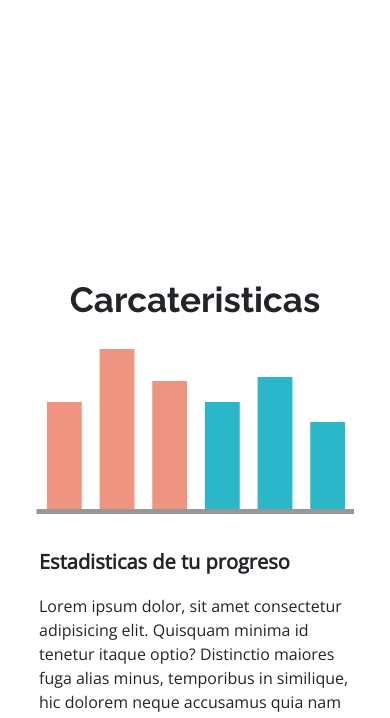
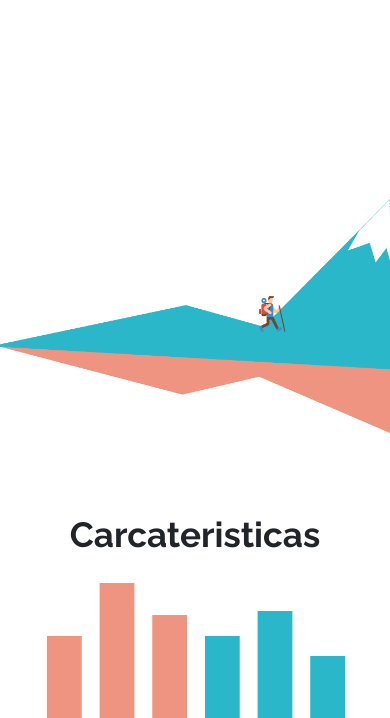
Before and after one commit to Tomas-Celoira/prueba-css-avanzado, a plain HTML site: page index.html in a window 390 px wide. Shown: the part 459-1177 px from the top of the page. Drawn offline with nearby package versions, Linux system fonts and the light colour scheme.

Commit message:
Version 4

```diff
--- a/assets/sass/components/_buttons.scss
+++ b/assets/sass/components/_buttons.scss
@@ -37,6 +37,7 @@
     border-style: none;
     background-color: $ball-blue;
     color: $white;
+    width: auto;
     padding: 0.5em 4em;
     margin: 5%;
 
@@ -46,5 +47,7 @@
 
     &:focus {
         background-color: $lavender-gray;
+        border-style: none;
+        border-width: 0em;
     }
 }
--- a/assets/sass/layout/_header.scss
+++ b/assets/sass/layout/_header.scss
@@ -1,10 +1,18 @@
 @media (max-width: 1920px){
+    .main-bg{
+        width: 100%;
+        height: auto;
+        position: absolute;
+        z-index: -1;
+    }
+
     .img{
         width: 100%;
         height: auto;
         position: absolute;
         z-index: -1;
     }
+
     .main__div{
         height: 115vh;
     }
@@ -27,12 +35,22 @@
 }
 
 @media (max-width: 768px){
+    .main-bg{
+        width: 100%;
+        height: auto;
+        position: absolute;
+        z-index: -1;
+        position: relative;
+        top: -30%;
+    }
+
     .img{
         width: 100%;
         height: auto;
         position: absolute;
         z-index: -1;
     }
+
     .main__div{
         height: 70vh;
     }
--- a/index.html
+++ b/index.html
@@ -105,7 +105,7 @@
         </div>
         <div class="main__div-column"></div>
         <!--Background image-->
-        <img class="img" src="assets/img/bg-hero.png" alt="">
+        <img class="main-bg" src="assets/img/bg-hero.png" alt="">
     </main>
 
 
```
Also changed, not shown: assets/css/main.css, 1 other file.
